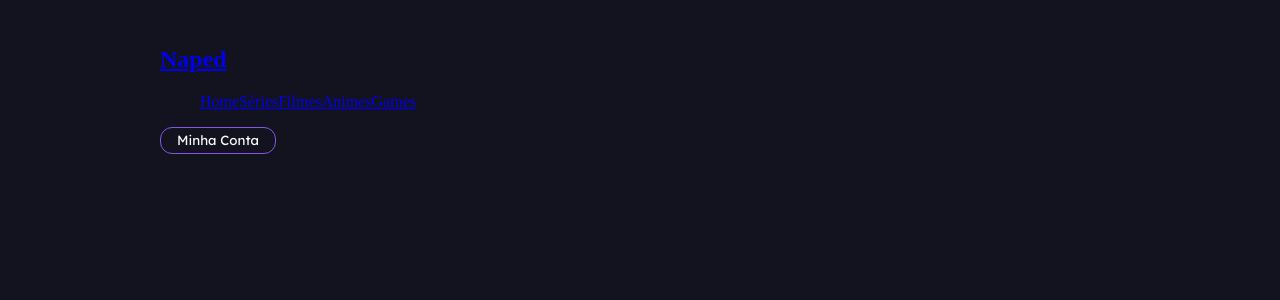
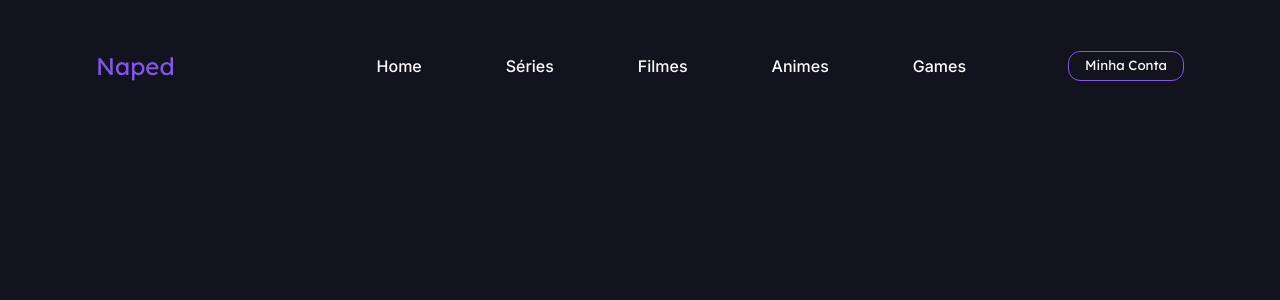
Before and after one commit to rafhaeldeandrade/naped-portal, a React (Create React App) app: page / in a window 1280 px wide. Shown: the top 300 px of the page. Built offline with nearby package versions, Linux system fonts and the light colour scheme.

Commit message:
refactoring: header component - margins, font-styles and color

```diff
--- a/src/components/Header.css
+++ /dev/null
@@ -1,22 +0,0 @@
-.mainHeader {
-  display: flex;
-  flex-direction: row;
-  width: 1440px;
-}
-
-nav > ul > li {
-  display: inline-block;
-}
-
-.btn-my-account {
-  font-family: var(--title-font);
-  size: 14px;
-  line-height: 17.5px;
-  font-weight: 400;
-  background-color: transparent;
-  outline: none;
-  border: 1px solid var(--primary-text-color);
-  border-radius: 12px;
-  color: var(--title-text-color);
-  padding: 4px 16px;
-}
--- a/src/components/Header.jsx
+++ b/src/components/Header.jsx
@@ -1,13 +1,12 @@
 import React from 'react';
 // import { Link } from 'react-router-dom';
-import styles from './Header.css';
+import styles from './Header.module.css';
 
 function Header() {
   return (
-    <header className={styles.mainHeader}>
-      <h2 className={styles.napedTitle}>
+    <header>
       <a href="/">Naped</a>
-      </h2>
+      <div className={styles.rightSideWrapper}>
         <nav>
           <ul>
             <li>
@@ -27,7 +26,10 @@ function Header() {
             </li>
           </ul>
         </nav>
-      <button type="button" className="btn-my-account">Minha Conta</button>
+        <button type="button" className={styles.btnMyAccount}>
+          Minha Conta
+        </button>
+      </div>
     </header>
   );
 }
--- /dev/null
+++ b/src/components/Header.module.css
@@ -0,0 +1,53 @@
+header {
+  display: flex;
+  flex-direction: row;
+  align-items: center;
+  justify-content: space-between;
+  height: 80px;
+  margin-bottom: 38px;
+  /* background-color: yellow; */
+}
+
+.rightSideWrapper {
+  display: flex;
+  flex-direction: row;
+  align-items: center;
+}
+
+header > a {
+  color: var(--primary-text-color);
+  font-family: var(--title-font);
+  font-size: 1.5rem;
+  line-height: 30px;
+  padding: 16px;
+}
+
+nav > ul > li {
+  display: inline-block;
+  margin: 0 30px;
+}
+
+li > a {
+  font-family: var(--text-font);
+  color: var(--title-text-color);
+  font-size: 1rem;
+  line-height: 19px;
+  font-weight: 500;
+  padding: 12px;
+}
+
+button.btnMyAccount {
+  font-family: var(--title-font);
+  size: 0.9rem;
+  line-height: 17.5px;
+  font-weight: 400;
+  background-color: transparent;
+  outline: none;
+  border: 1px solid var(--primary-text-color);
+  border-radius: 12px;
+  color: var(--title-text-color);
+  height: 30px;
+  padding: 4px 16px;
+  margin-left: 60px;
+  margin-right: 16px;
+}
--- a/src/index.css
+++ b/src/index.css
@@ -20,7 +20,7 @@ h1 {
 
 body {
   background-color: var(--main-bg-color);
-  padding: 26px 160px;
+  padding: 26px 0;
 }
 
 #root {
@@ -28,4 +28,9 @@ body {
   margin: 0 auto;
   display: flex;
   flex-direction: column;
+  width: 1120px;
 }
+
+a {
+  text-decoration: none;
+}
--- a/src/index.jsx
+++ b/src/index.jsx
@@ -1,7 +1,6 @@
 import React from 'react';
 import ReactDOM from 'react-dom';
 import App from './App';
-import reportWebVitals from './reportWebVitals';
 import './index.css';
 
 ReactDOM.render(
@@ -10,8 +9,3 @@ ReactDOM.render(
   </React.StrictMode>,
   document.getElementById('root'),
 );
-
-// If you want to start measuring performance in your app, pass a function
-// to log results (for example: reportWebVitals(console.log))
-// or send to an analytics endpoint. Learn more: https://bit.ly/CRA-vitals
-reportWebVitals();
--- a/src/reportWebVitals.js
+++ /dev/null
@@ -1,13 +0,0 @@
-const reportWebVitals = onPerfEntry => {
-  if (onPerfEntry && onPerfEntry instanceof Function) {
-    import('web-vitals').then(({ getCLS, getFID, getFCP, getLCP, getTTFB }) => {
-      getCLS(onPerfEntry);
-      getFID(onPerfEntry);
-      getFCP(onPerfEntry);
-      getLCP(onPerfEntry);
-      getTTFB(onPerfEntry);
-    });
-  }
-};
-
-export default reportWebVitals;
```
Also changed, not shown: src/setupTests.js (deleted, +0 -5 lines), src/logo.svg (deleted). Lines whose indentation alone changed are shown as unchanged.
